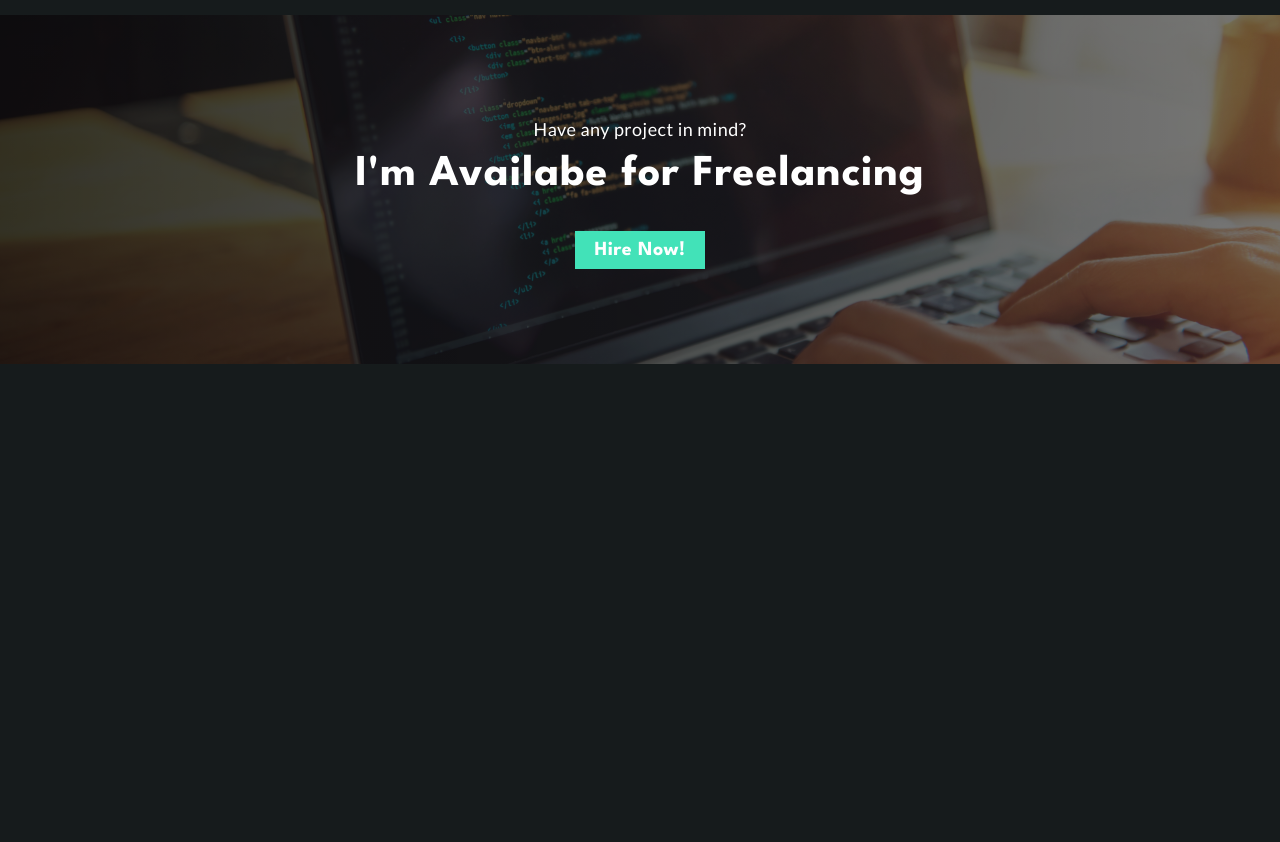
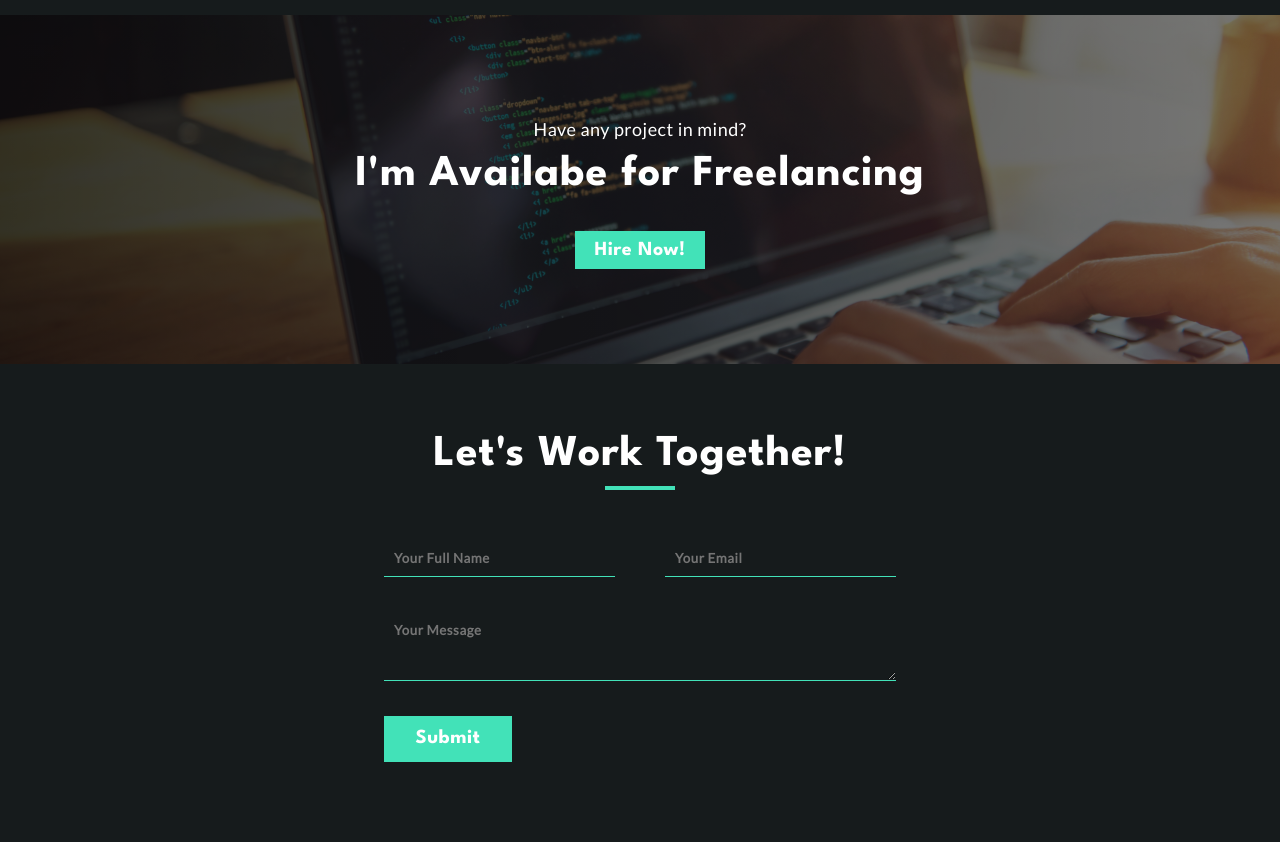
Before and after one commit to nabadev/nabadev-portfolio, a plain HTML site: page index.html in a window 1280 px wide. Shown: the part 2471-3313 px from the top of the page. Before the commit the page ends 2835 px from the top, so only its background shows below. Drawn offline with Linux system fonts and the light colour scheme.

Commit message:
Added the contact form section

```diff
--- a/index.html
+++ b/index.html
@@ -164,6 +164,32 @@
             </div>
         </div>
     </section>
+    <!-- CTA section ends here -->
+
+    <!-- Contact section starts here -->
+    <section id="nd-contact-section">
+        <div class="nd-container nd-contact-container">
+            <div class="nd-row nd-contact-row">
+                <div class="nd-contact-headding-col">
+                    <h2 class="nd-h2-heading">Let's Work Together!</h2>
+                    <hr class="nd-contact-divider">
+                </div>
+                <div class="nd-contact-form-col">
+                    <form action="" id="nd-contact-form">
+                        <div class="nd-inline-input-fields">
+                            <input type="text" name="name" id="name" class="nd-name-input-field"
+                                placeholder="Your Full Name">
+                            <input type="email" name="email" id="email" class="nd-email-input-field"
+                                placeholder="Your Email">
+                        </div>
+                        <textarea name="message" id="message" class="nd-textarea-input-field" cols="30" rows="3"
+                            placeholder="Your Message"></textarea>
+                        <a href="#" class="nd-primary-btn nd-contact-form-submit-btn">Submit</a>
+                    </form>
+                </div>
+            </div>
+        </div>
+    </section>
 </body>
 
 </html>
--- a/style.css
+++ b/style.css
@@ -474,6 +474,87 @@ hr {
     margin: 20px 0px 50px 0px;
 }
 
+/* Contact section styles */
+
+#nd-contact-section {
+    padding: 80px 0px 50px 0px;
+}
+
+#nd-contact-section .nd-contact-container .nd-contact-row {
+    display: flex;
+    flex-direction: column;
+    justify-content: center;
+    align-items: center;
+
+}
+
+#nd-contact-section .nd-contact-container .nd-contact-row .nd-contact-headding-col {
+    width: 100%;
+    height: 100%;
+    text-align: center;
+}
+
+#nd-contact-section .nd-contact-container .nd-contact-row .nd-contact-headding-col .nd-contact-divider {
+    margin: 20px auto;
+}
+
+#nd-contact-section .nd-contact-container .nd-contact-row .nd-contact-form-col {
+    width: 100%;
+    height: 100%;
+}
+
+#nd-contact-section .nd-contact-container .nd-contact-row .nd-contact-form-col #nd-contact-form {
+    display: flex;
+    justify-content: center;
+    flex-direction: column;
+    gap: 5px;
+    margin: 30px auto;
+    width: 50%;
+}
+
+#nd-contact-section .nd-contact-container .nd-contact-row .nd-contact-form-col #nd-contact-form input,
+textarea {
+    font-family: var(--secondary-font);
+    font-weight: 600;
+    letter-spacing: 0.5px;
+    background-color: transparent;
+    color: var(--text-white-color);
+    border-top: none;
+    border-right: none;
+    border-bottom: 1px solid var(--primary-green-color);
+    border-left: none;
+    padding: 10px;
+    border-radius: 0px;
+}
+
+#nd-contact-section .nd-contact-container .nd-contact-row .nd-contact-form-col #nd-contact-form input,
+textarea:focus-visible {
+    outline: none;
+}
+
+#nd-contact-section .nd-contact-container .nd-contact-row .nd-contact-form-col #nd-contact-form .nd-inline-input-fields {
+    display: inline-flex;
+    gap: 50px;
+}
+
+#nd-contact-section .nd-contact-container .nd-contact-row .nd-contact-form-col #nd-contact-form .nd-name-input-field {
+    width: 50%;
+}
+
+#nd-contact-section .nd-contact-container .nd-contact-row .nd-contact-form-col #nd-contact-form .nd-email-input-field {
+    width: 50%;
+}
+
+#nd-contact-section .nd-contact-container .nd-contact-row .nd-contact-form-col #nd-contact-form textarea {
+    margin-top: 30px;
+}
+
+
+#nd-contact-section .nd-contact-container .nd-contact-row .nd-contact-form-col #nd-contact-form .nd-contact-form-submit-btn {
+    margin-top: 30px;
+    width: 25%;
+}
+
 /* Mobile styles */
 @media only screen and (max-width: 767px) {
 
```
